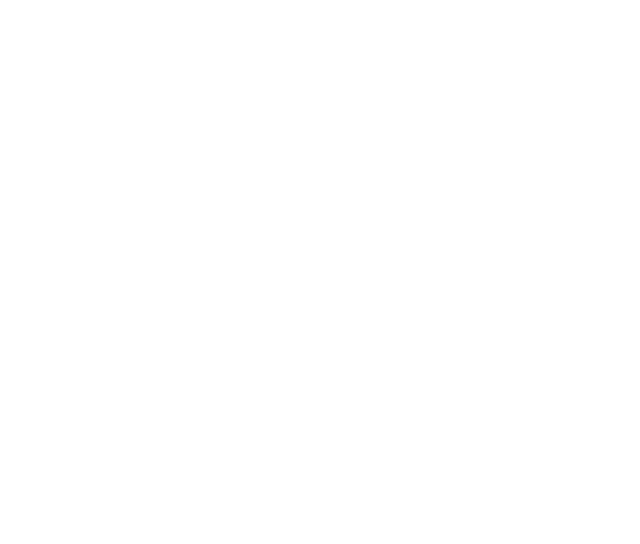
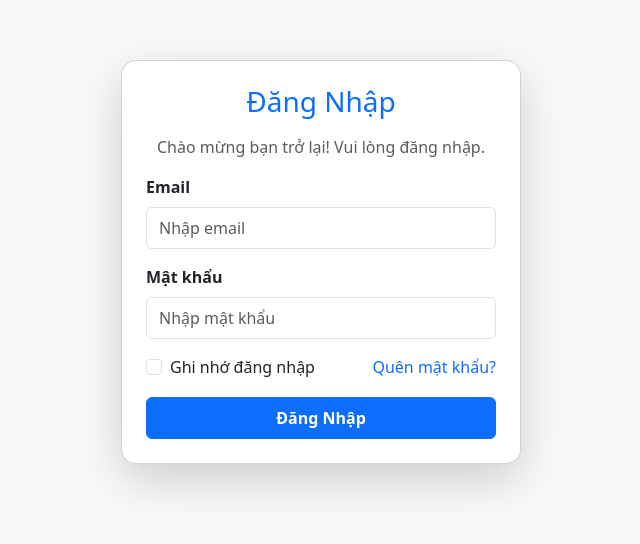
Before and after one commit to Chauvannguyen/CaseGroup_01DN, a React (Vite) app in the folder Frontend/: page /Login in a window 1280 px wide. Before the commit this address had no page. Shown: the part 138-682 px from the top of the page, without its empty margins (319-959 px from the left). Built offline with nearby package versions, Linux system fonts and the light colour scheme.

Commit message:
nguyenup

```diff
--- a/Frontend/src/App.jsx
+++ b/Frontend/src/App.jsx
@@ -1,17 +1,16 @@
 import React, { useState } from 'react'
-import {BrowserRouter, Route, Routes} from "react-router";
+import {Route, Routes} from "react-router";
 import BookList from "./Pages/BookList.jsx";
+import Login from "./Pages/Login.jsx";
 
 function App() {
-  const [count, setCount] = useState(0)
-
   return (
-      <BrowserRouter>
-        <Routes>
-          <Route path="/" element={<BookList />} />
-        </Routes>
-      </BrowserRouter>
+      <>
+          <Routes>
+              <Route path="/Login" element={<Login />}/>
+              <Route path="/" element={<BookList />} />
+          </Routes>
+      </>
   )
 }
-
 export default App
--- a/Frontend/src/Pages/BookList.jsx
+++ b/Frontend/src/Pages/BookList.jsx
@@ -4,6 +4,8 @@
 import "bootstrap-icons/font/bootstrap-icons.css";
 import {Button, Container, Modal, Table} from "react-bootstrap";
 import {Form} from "formik";
+import Footer from "../components/Footer/footer.jsx";
+import Header from "../components/Header/header.jsx";
 
 
 const BookList = () => {
@@ -38,8 +40,11 @@
 
     return (
         <div className="container py-4">
-            <h2>Quản Lý Sách</h2>
-            <Button variant="primary">Thêm Sách</Button>
+            <Header/>
+            <h2>TRANG CHỦ</h2>
+            <div className="d-flex justify-content-end">
+                <Button variant="primary">Thêm Sách</Button>
+            </div>
             <div className="d-flex justify-content-center mb-3 ">
                 <input
                     type="text"
@@ -50,6 +55,7 @@
                 <button>
                     <i className="bi bi-search"></i>
                 </button>
+
             </div>
             <Table>
                 <thead>
@@ -72,7 +78,7 @@
                         <td>{item.author}</td>
                         <td>{item.genre}</td>
                         <td>{item.year}</td>
-                        <td><img src={item.image} style={{width: '80px', height: '100px'}} /></td>
+                        <td><img src={item.image} style={{width: '80px', height: '100px'}}/></td>
                         <td>
                             {renderStars(item.rating)}
                         </td>
@@ -85,6 +91,7 @@
                 ))}
                 </tbody>
             </Table>
+            <Footer/>
         </div>
     );
 };
--- /dev/null
+++ b/Frontend/src/Pages/Login.jsx
@@ -0,0 +1,57 @@
+import React, { useState } from "react";
+import { Form, Button, Container, Card } from "react-bootstrap";
+
+const Login = () => {
+    const [email, setEmail] = useState("");
+    const [password, setPassword] = useState("");
+
+    const handleSubmit = (e) => {
+        e.preventDefault();
+        console.log("Email:", email, "Password:", password);
+    };
+
+    return (
+        <Container className="d-flex justify-content-center align-items-center vh-100 bg-light">
+            <Card style={{ width: "400px", borderRadius: "15px" }} className="p-4 shadow-lg">
+                <h3 className="text-center mb-3 text-primary">Đăng Nhập</h3>
+                <p className="text-center text-muted">Chào mừng bạn trở lại! Vui lòng đăng nhập.</p>
+                <Form onSubmit={handleSubmit}>
+                    <Form.Group className="mb-3" controlId="formBasicEmail">
+                        <Form.Label className="fw-bold">Email</Form.Label>
+                        <Form.Control
+                            type="email"
+                            placeholder="Nhập email"
+                            value={email}
+                            onChange={(e) => setEmail(e.target.value)}
+                            required
+                            className="py-2"
+                        />
+                    </Form.Group>
+
+                    <Form.Group className="mb-3" controlId="formBasicPassword">
+                        <Form.Label className="fw-bold">Mật khẩu</Form.Label>
+                        <Form.Control
+                            type="password"
+                            placeholder="Nhập mật khẩu"
+                            value={password}
+                            onChange={(e) => setPassword(e.target.value)}
+                            required
+                            className="py-2"
+                        />
+                    </Form.Group>
+
+                    <div className="d-flex justify-content-between mb-3">
+                        <Form.Check type="checkbox" label="Ghi nhớ đăng nhập" />
+                        <a href="#" className="text-primary text-decoration-none">Quên mật khẩu?</a>
+                    </div>
+
+                    <Button variant="primary" type="submit" className="w-100 py-2 fw-bold">
+                        Đăng Nhập
+                    </Button>
+                </Form>
+            </Card>
+        </Container>
+    );
+};
+
+export default Login;
--- /dev/null
+++ b/Frontend/src/components/Footer/footer.jsx
@@ -0,0 +1,38 @@
+import React from "react";
+import { Container, Row, Col } from "react-bootstrap";
+
+const Footer = () => {
+    return (
+        <footer className="bg-dark text-light py-4 mt-5">
+            <Container>
+                <Row>
+                    <Col md={4} className="text-center mb-3 mb-md-0">
+                        <h5>Bookstore</h5>
+                        <p>Trang quản lý sách của bạn</p>
+                    </Col>
+                    <Col md={4} className="text-center mb-3 mb-md-0">
+                        <h5>Liên hệ</h5>
+                        <p>Email: NguyenCVPD10794@gmail.com</p>
+                        <p>Phone: +84 399629872</p>
+                    </Col>
+                    <Col md={4} className="text-center">
+                        <h5>Theo dõi</h5>
+                        <p>
+                            <a href="#" className="text-light mx-2">Facebook</a> |
+                            <a href="#" className="text-light mx-2"> Twitter</a> |
+                            <a href="#" className="text-light mx-2"> Instagram</a>
+                        </p>
+                    </Col>
+                </Row>
+                <hr className="bg-light" />
+                <Row>
+                    <Col className="text-center">
+                        <p className="mb-0">&copy; {new Date().getFullYear()} Bookstore. All Rights Reserved.</p>
+                    </Col>
+                </Row>
+            </Container>
+        </footer>
+    );
+};
+
+export default Footer;
--- /dev/null
+++ b/Frontend/src/components/Header/header.jsx
@@ -0,0 +1,22 @@
+import React from "react";
+import { Navbar, Nav, Container } from "react-bootstrap";
+
+const Header = () => {
+    return (
+        <Navbar bg="dark" variant="dark" expand="lg" className="mb-4">
+            <Container>
+                <Navbar.Brand href="#">WEBSITE QUẢN LÝ SÁCH</Navbar.Brand>
+                <Navbar.Toggle aria-controls="basic-navbar-nav" />
+                <Navbar.Collapse id="basic-navbar-nav">
+                    <Nav className="ms-auto">
+                        <Nav.Link href="#"><i class="bi bi-facebook"></i></Nav.Link>
+                        <Nav.Link href="#"><i className="bi bi-google"></i></Nav.Link>
+                        <Nav.Link href="#">Liên hệ</Nav.Link>
+                    </Nav>
+                </Navbar.Collapse>
+            </Container>
+        </Navbar>
+    );
+};
+
+export default Header;
--- a/Frontend/src/main.jsx
+++ b/Frontend/src/main.jsx
@@ -5,12 +5,10 @@
 import BookList from "./Pages/BookList.jsx";
 import 'bootstrap/dist/css/bootstrap.min.css';
 
+
 createRoot(document.getElementById('root')).render(
-  <StrictMode>
+
       <BrowserRouter>
-          <Routes>
-              <Route path="/" element={<BookList />} />
-          </Routes>
+          <App />
       </BrowserRouter>
-  </StrictMode>
 )
```
Also changed, not shown: 1 other file (tests, documents, lock files or other folders).
